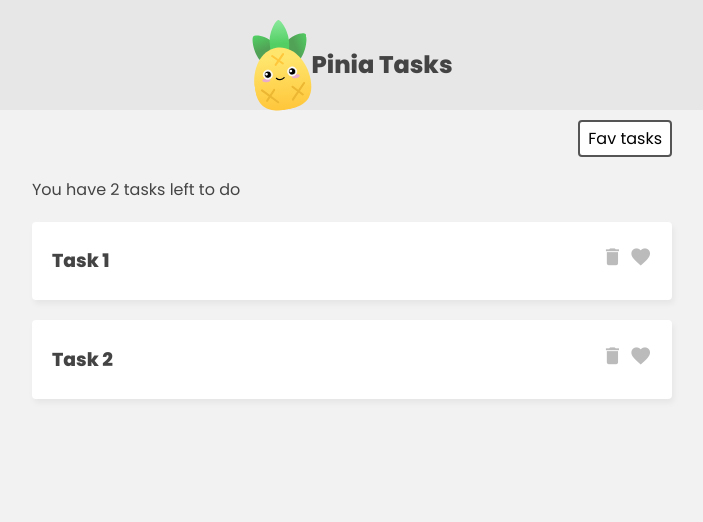
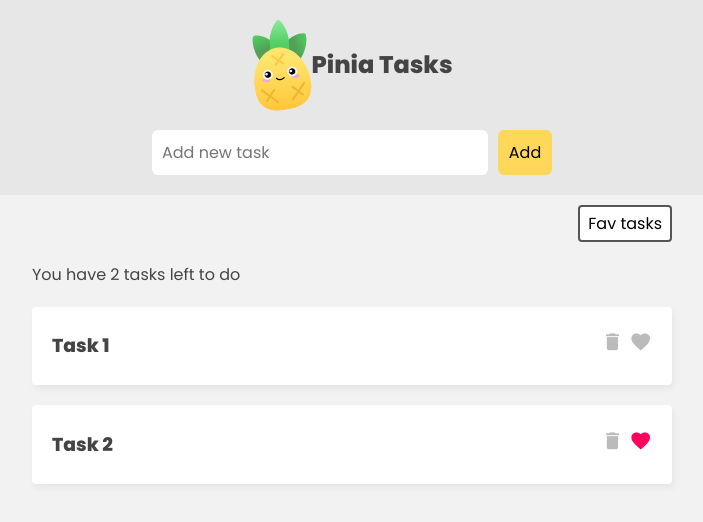
Before and after one commit to dabingch/vue-web-apps, a Vue app in the folder vue-pinia-app/: page / in a window 1280 px wide. Shown: the top 522 px of the page, without its empty margins (288-991 px from the left). Built offline with nearby package versions, Linux system fonts and the light colour scheme.

Commit message:
Add delete task and toggle fav function in vue-pinia-app

```diff
--- a/vue-pinia-app/src/App.vue
+++ b/vue-pinia-app/src/App.vue
@@ -1,6 +1,7 @@
 <script setup>
 import { useTaskStore } from './stores/taskStore'
 import TaskDetails from './components/TaskDetails.vue'
+import TaskForm from './components/TaskForm.vue'
 import { ref } from 'vue'
 
 const taskStore = useTaskStore()
@@ -14,6 +15,10 @@ const showFav = ref(false)
 			<img src="./assets/pinia-logo.svg" alt="pinia logo" />
 			<h2>{{ taskStore.name }}</h2>
 		</header>
+
+		<div class="new-task-form">
+			<TaskForm />
+		</div>
 
 		<nav class="filter">
 			<button v-if="!showFav" @click="showFav = !showFav">
--- a/vue-pinia-app/src/assets/main.css
+++ b/vue-pinia-app/src/assets/main.css
@@ -59,6 +59,9 @@ header h1 {
 	cursor: pointer;
 	color: #bbb;
 }
+.task i.active {
+	color: #ff005d;
+}
 
 /* filter nav */
 .filter {
@@ -77,3 +80,32 @@ header h1 {
 	font-size: 0.8em;
 	font-size: 1em;
 }
+
+/* new task form */
+.new-task-form {
+	background: #e7e7e7;
+	padding: 20px 0;
+}
+form {
+	max-width: 400px;
+	margin: 0 auto;
+	display: grid;
+	grid-template-columns: 3fr 1fr;
+	gap: 10px;
+}
+form button {
+	background: #ffd859;
+	border: 0;
+	padding: 10px;
+	font-family: 'Poppins';
+	border-radius: 6px;
+	cursor: pointer;
+	font-size: 1em;
+}
+form input {
+	border: 0;
+	padding: 10px;
+	border-radius: 6px;
+	color: #555;
+	font-size: 1em;
+}
--- a/vue-pinia-app/src/components/TaskDetails.vue
+++ b/vue-pinia-app/src/components/TaskDetails.vue
@@ -2,13 +2,24 @@
 	<div class="task">
 		<h3>{{ task.title }}</h3>
 		<div class="icons">
-			<i class="material-icons">delete</i>
-			<i class="material-icons">favorite</i>
+			<i class="material-icons" @click="deleteTask(task.id)">delete</i>
+			<i
+				class="material-icons"
+				@click="toggleFav(task.id)"
+				:class="{ active: task.isFav }"
+				>favorite</i
+			>
 		</div>
 	</div>
 </template>
 
 <script setup>
+import { useTaskStore } from '../stores/taskStore'
+
+const taskStore = useTaskStore()
+
+const { deleteTask, toggleFav } = taskStore
+
 const { task } = defineProps(['task'])
 </script>
 
--- /dev/null
+++ b/vue-pinia-app/src/components/TaskForm.vue
@@ -0,0 +1,28 @@
+<template>
+	<form @submit.prevent="handleSubmit">
+		<input type="text" v-model="newTask" placeholder="Add new task" />
+		<button>Add</button>
+	</form>
+</template>
+
+<script setup>
+import { ref } from 'vue'
+import { useTaskStore } from '../stores/taskStore'
+
+const taskStore = useTaskStore()
+const newTask = ref('')
+
+const handleSubmit = () => {
+	if (newTask.value) {
+		taskStore.addTask({
+			title: newTask.value,
+			isFav: false,
+			id: Math.floor(Math.random() * 10000),
+		})
+
+		newTask.value = ''
+	}
+}
+</script>
+
+<style lang="scss" scoped></style>
--- a/vue-pinia-app/src/stores/taskStore.js
+++ b/vue-pinia-app/src/stores/taskStore.js
@@ -20,4 +20,16 @@ export const useTaskStore = defineStore('task', {
 		// arrow function
 		totalCount: (state) => state.tasks.length,
 	},
+	actions: {
+		addTask(task) {
+			this.tasks.push(task)
+		},
+		deleteTask(id) {
+			this.tasks = this.tasks.filter((t) => t.id !== id)
+		},
+		toggleFav(id) {
+			const task = this.tasks.find((t) => t.id === id)
+			task.isFav = !task.isFav
+		},
+	},
 })
```
